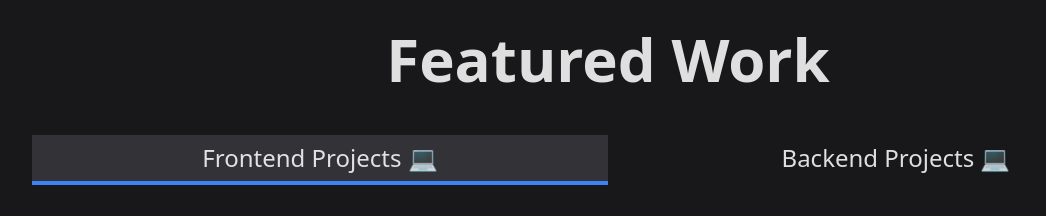
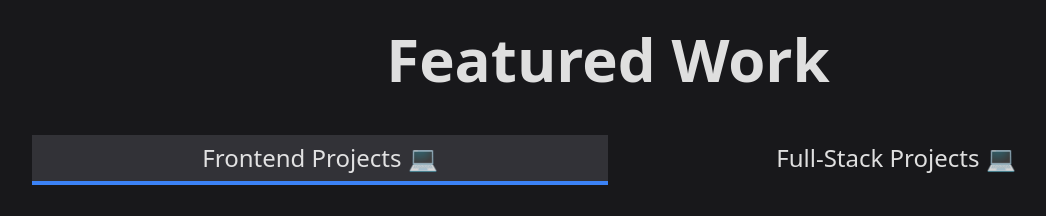
Before and after one commit to miracleibanze/ibanze-miracle, a React (Vite) app: page / in a window 1280 px wide. Shown: the part 2220-2436 px from the top of the page, without its empty margins (32-1078 px from the left). Built offline with nearby package versions, Linux system fonts and the light colour scheme.

Commit message:
Changed Backend title to Full-stack

```diff
--- a/src/components/Projects.jsx
+++ b/src/components/Projects.jsx
@@ -102,7 +102,7 @@ const Projects = () => {
           className={`${projectPart === 1 && "border-b-4 border-blue-500 bg-zinc-500/30"} w-full cursor-pointer p-2 text-center leading-tight`}
           onClick={() => setProjectPart(1)}
         >
-          Backend Projects 💻
+          Full-Stack Projects 💻
         </span>
       </h5>
       <div className="scroll-design flex w-full max-w-full gap-6 overflow-x-scroll py-4 text-start">
```
